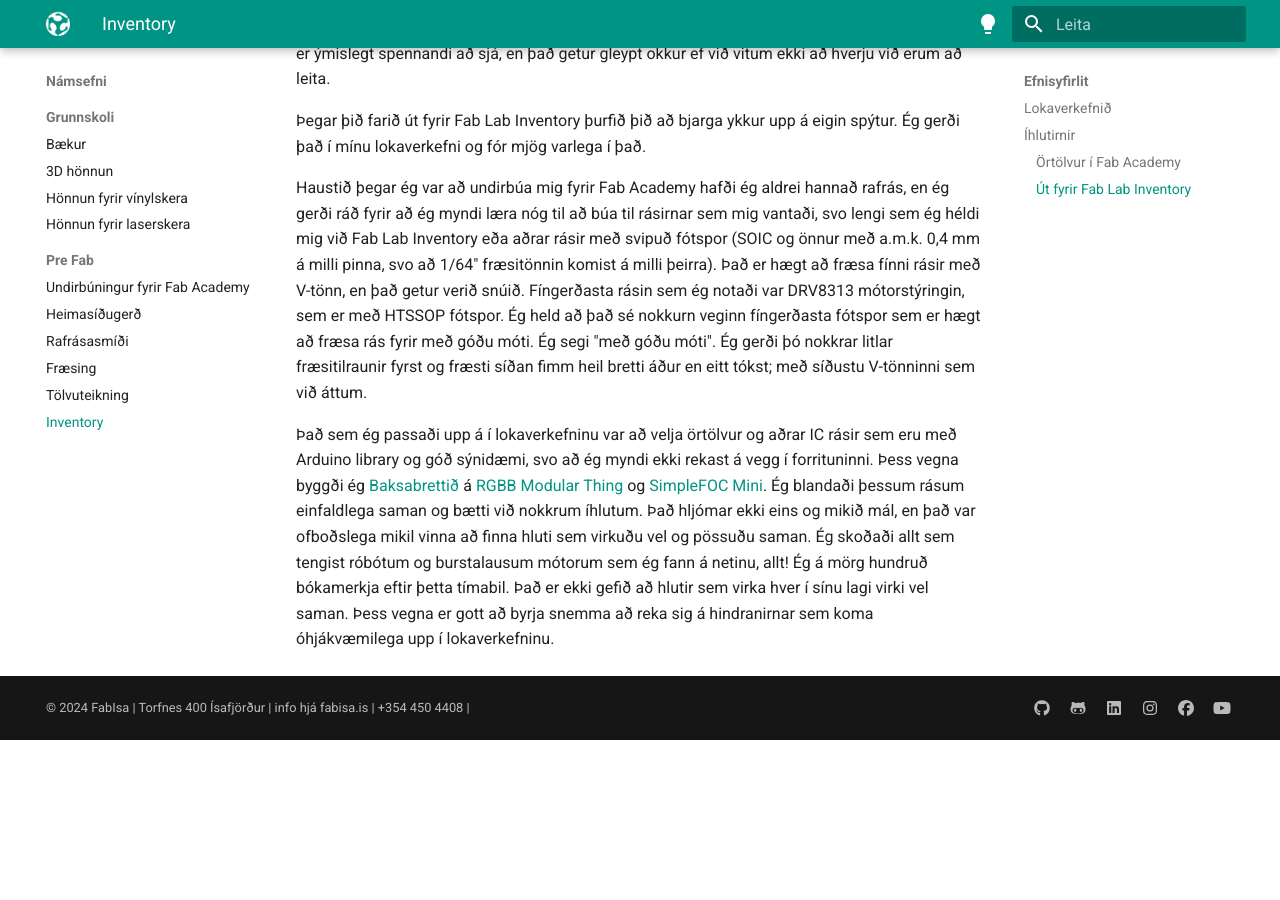
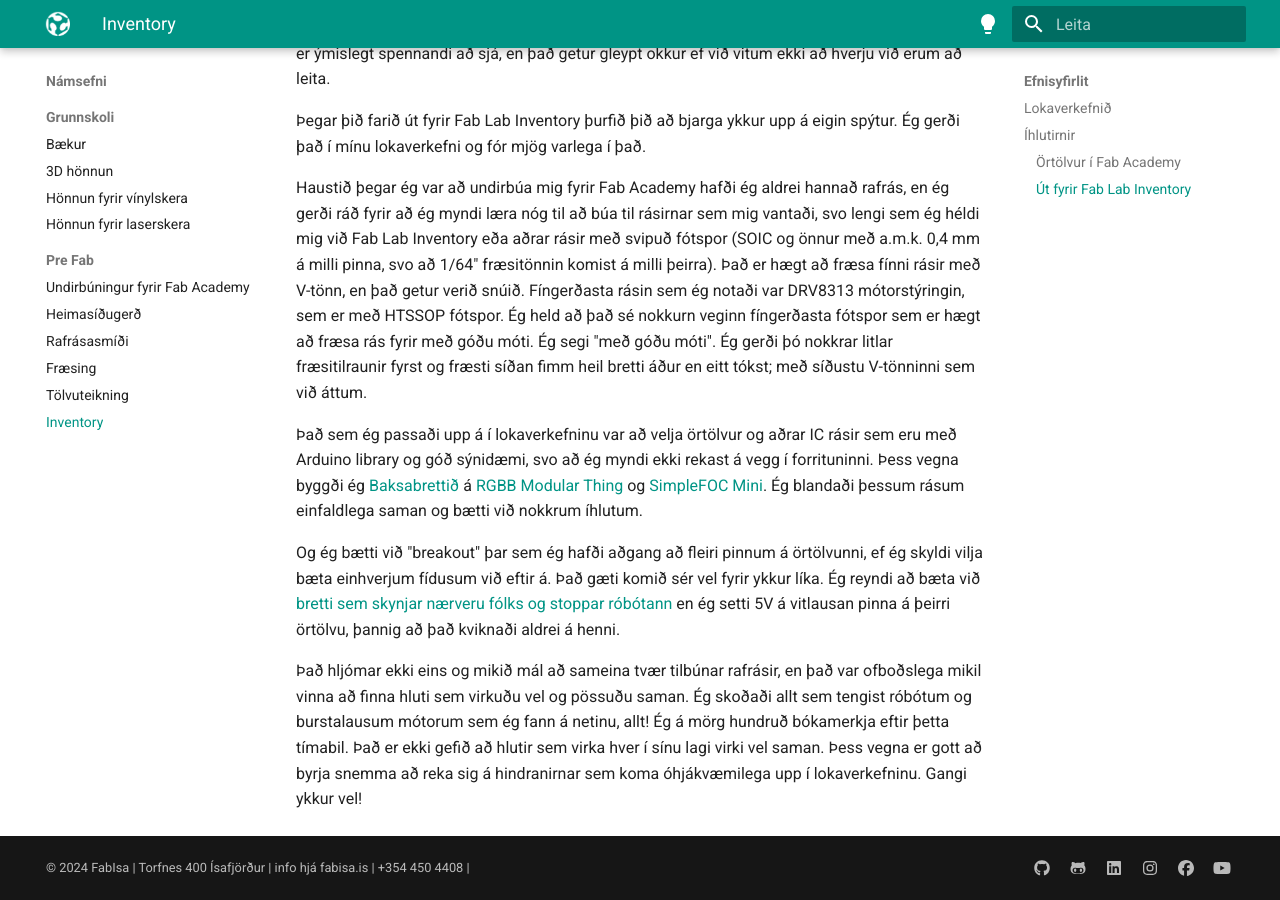
Before and after one commit to fablabisastaff/fabisa_site, an MkDocs documentation site: the page built from docs/Námsefni/Pre-Fab/5-inventory.md, in a window 1280 px wide and 900 px high, scrolled down 2334 px. Built offline with MkDocs 1.6.1 and Material for MkDocs 9.7.7, drawn with Linux system fonts in a browser that asks for light colours; before the commit the page ends 3074 px from its top, so only the background shows below that.

Commit message:
added to 'outside the inventory' section

```diff
--- a/docs/Námsefni/Pre-Fab/5-inventory.md
+++ b/docs/Námsefni/Pre-Fab/5-inventory.md
@@ -54,4 +54,8 @@
 
 Haustið þegar ég var að undirbúa mig fyrir Fab Academy hafði ég aldrei hannað rafrás, en ég gerði ráð fyrir að ég myndi læra nóg til að búa til rásirnar sem mig vantaði, svo lengi sem ég héldi mig við Fab Lab Inventory eða aðrar rásir með svipuð fótspor (SOIC og önnur með a.m.k. 0,4 mm á milli pinna, svo að 1/64" fræsitönnin komist á milli þeirra). Það er hægt að fræsa fínni rásir með V-tönn, en það getur verið snúið. Fíngerðasta rásin sem ég notaði var DRV8313 mótorstýringin, sem er með HTSSOP fótspor. Ég held að það sé nokkurn veginn fíngerðasta fótspor sem er hægt að fræsa rás fyrir með góðu móti. Ég segi "með góðu móti". Ég gerði þó nokkrar litlar fræsitilraunir fyrst og fræsti síðan fimm heil bretti áður en eitt tókst; með síðustu V-tönninni sem við áttum.
 
-Það sem ég passaði upp á í lokaverkefninu var að velja örtölvur og aðrar IC rásir sem eru með Arduino library og góð sýnidæmi, svo að ég myndi ekki rekast á vegg í forrituninni. Þess vegna byggði ég [Baksabrettið](https://fabacademy.org/2023/labs/isafjordur/students/svavar-konradsson/final-project/images/baksi_board.jpg) á [RGBB Modular Thing](https://github.com/modular-things/modular-things-circuits/tree/main/samd21/rgbb) og [SimpleFOC Mini](https://simplefoc.com/simplefoc_mini_product_v1). Ég blandaði þessum rásum einfaldlega saman og bætti við nokkrum íhlutum. Það hljómar ekki eins og mikið mál, en það var ofboðslega mikil vinna að finna hluti sem virkuðu vel og pössuðu saman. Ég skoðaði allt sem tengist róbótum og burstalausum mótorum sem ég fann á netinu, allt! Ég á mörg hundruð bókamerkja eftir þetta tímabil. Það er ekki gefið að hlutir sem virka hver í sínu lagi virki vel saman. Þess vegna er gott að byrja snemma að reka sig á hindranirnar sem koma óhjákvæmilega upp í lokaverkefninu.
+Það sem ég passaði upp á í lokaverkefninu var að velja örtölvur og aðrar IC rásir sem eru með Arduino library og góð sýnidæmi, svo að ég myndi ekki rekast á vegg í forrituninni. Þess vegna byggði ég [Baksabrettið](https://fabacademy.org/2023/labs/isafjordur/students/svavar-konradsson/final-project/images/baksi_board.jpg) á [RGBB Modular Thing](https://github.com/modular-things/modular-things-circuits/tree/main/samd21/rgbb) og [SimpleFOC Mini](https://simplefoc.com/simplefoc_mini_product_v1). Ég blandaði þessum rásum einfaldlega saman og bætti við nokkrum íhlutum.
+
+Og ég bætti við "breakout" þar sem ég hafði aðgang að fleiri pinnum á örtölvunni, ef ég skyldi vilja bæta einhverjum fídusum við eftir á. Það gæti komið sér vel fyrir ykkur líka. Ég reyndi að bæta við [bretti sem skynjar nærveru fólks og stoppar róbótann](https://fabacademy.org/2023/labs/isafjordur/students/svavar-konradsson/final-project/images/sensing_assembly.jpg) en ég setti 5V á vitlausan pinna á þeirri örtölvu, þannig að það kviknaði aldrei á henni.
+
+Það hljómar ekki eins og mikið mál að sameina tvær tilbúnar rafrásir, en það var ofboðslega mikil vinna að finna hluti sem virkuðu vel og pössuðu saman. Ég skoðaði allt sem tengist róbótum og burstalausum mótorum sem ég fann á netinu, allt! Ég á mörg hundruð bókamerkja eftir þetta tímabil. Það er ekki gefið að hlutir sem virka hver í sínu lagi virki vel saman. Þess vegna er gott að byrja snemma að reka sig á hindranirnar sem koma óhjákvæmilega upp í lokaverkefninu. Gangi ykkur vel!
```
